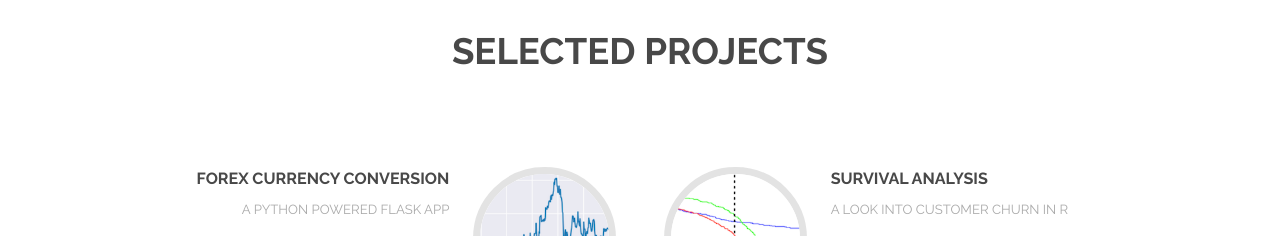
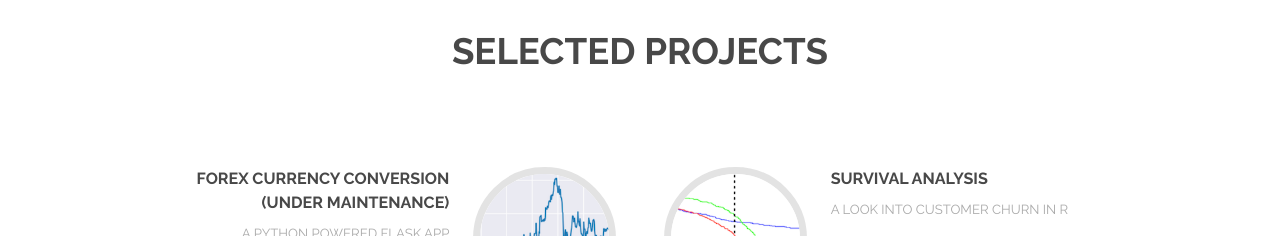
Before and after one commit to seanmalone3/seanmalone3.github.io, a plain HTML site: page index.html in a window 1280 px wide. Shown: the part 1625-1861 px from the top of the page. Drawn offline with Linux system fonts and the light colour scheme.

Commit message:
Added under maintenance on Forex

```diff
--- a/index.html
+++ b/index.html
@@ -102,7 +102,7 @@
 								<div class="image rounded"><a href="http://ec2-54-165-44-16.compute-1.amazonaws.com/?start_date=2017-01-01&end_date=2019-06-27&base=USD&cur=BTC" target="_blank"><img src="images/forex.png" alt="" /></a></div>
 								<div class="content">
 									<header>
-										<h4>FOREX Currency Conversion</h4>
+										<h4>FOREX Currency Conversion (Under Maintenance)</h4>
 										<p>A Python powered Flask app</p>
 									</header>
 									<p>Historical currency conversion rates for hundreds of international and crypto currency pairs hosted on AWS.</p>
```
